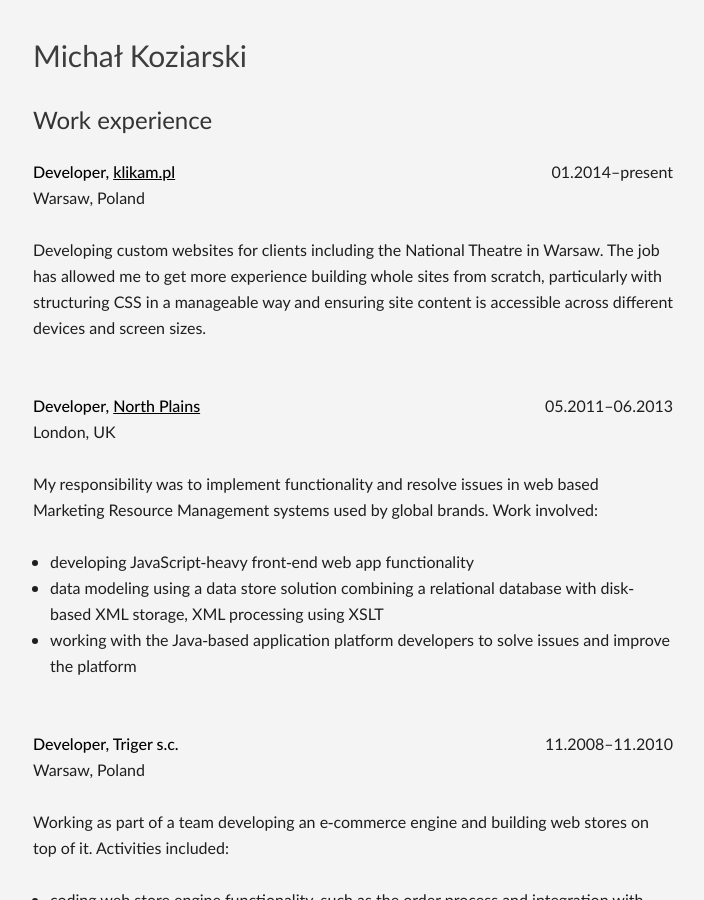
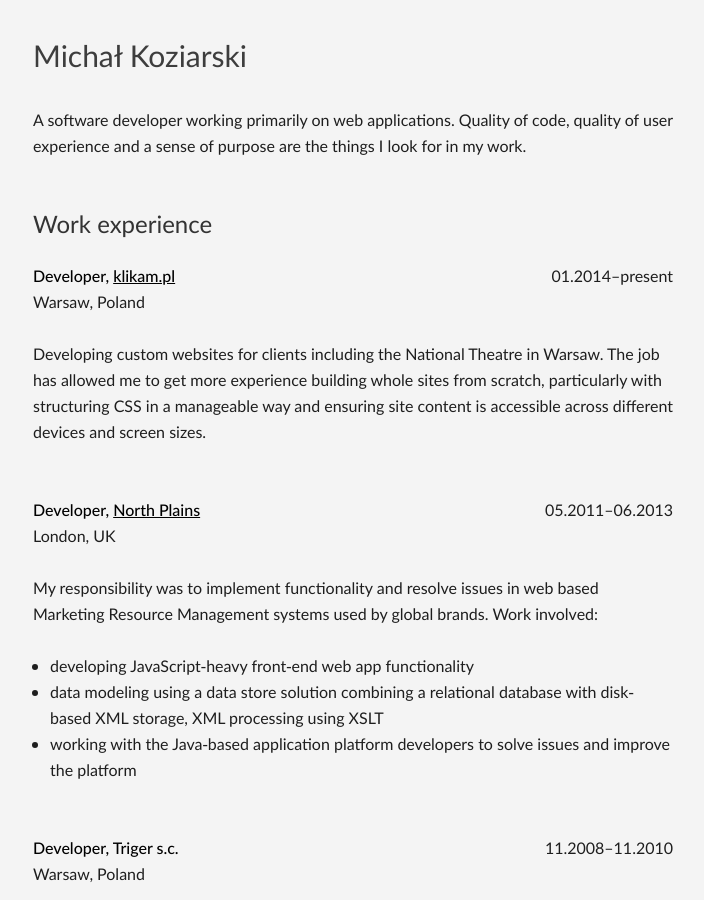
Before and after one commit to mkoziarski/erratic, a Jekyll site: the page built from michal-koziarski/index.html, in a window 1280 px wide and 900 px high. Shown: the whole window, without its empty margins (287-991 px from the left). Built offline with Jekyll 4.4.1, drawn with Linux system fonts in a browser that asks for light colours.

Commit message:
Add personal blurb

```diff
--- a/michal-koziarski/index.html
+++ b/michal-koziarski/index.html
@@ -5,6 +5,7 @@ title: Michał Koziarski
 
 <article class="main-content">
     <h1>Michał Koziarski</h1>
+    <p>A software developer working primarily on web applications. Quality of code, quality of user experience and a sense of purpose are the things I look for in my work.</p>
 
     <h2>Work experience</h2>
     <div class="position-box">
```
